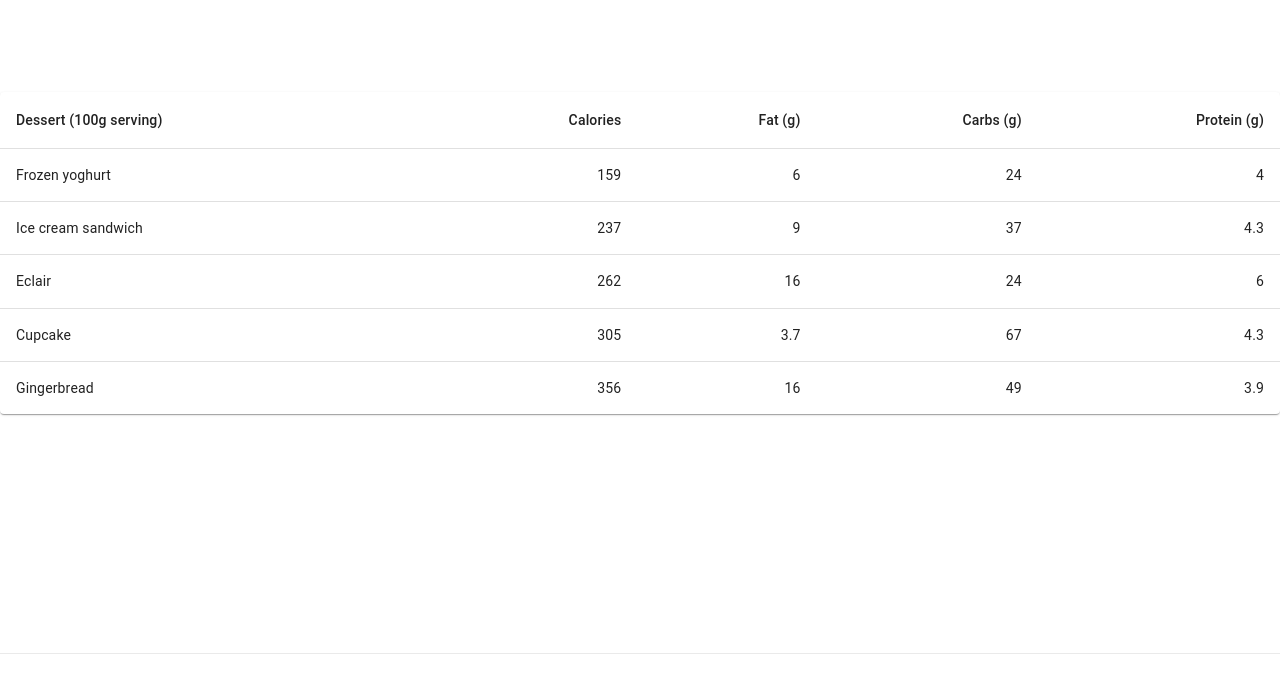
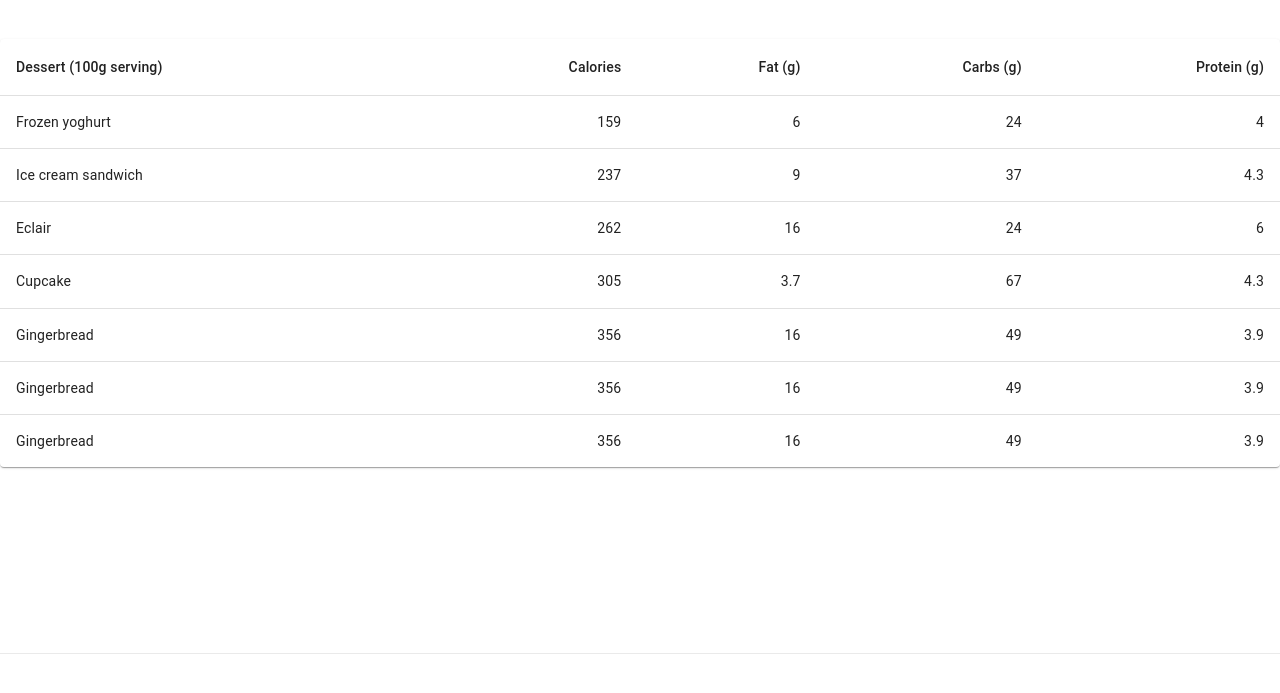
Before and after one commit to Blizzcane/Routinery, a Next.js app: page / in a window 1280 px wide. Shown: the part 147-840 px from the top of the page. Built offline with nearby package versions, Linux system fonts and the light colour scheme.

Commit message:
adding more data

```diff
--- a/pages/Routines.js
+++ b/pages/Routines.js
@@ -28,6 +28,8 @@ const rows = [
   createData("Ice cream sandwich", 237, 9.0, 37, 4.3),
   createData("Eclair", 262, 16.0, 24, 6.0),
   createData("Cupcake", 305, 3.7, 67, 4.3),
+  createData("Gingerbread", 356, 16.0, 49, 3.9),
+  createData("Gingerbread", 356, 16.0, 49, 3.9),
   createData("Gingerbread", 356, 16.0, 49, 3.9),
 ];
 
```
